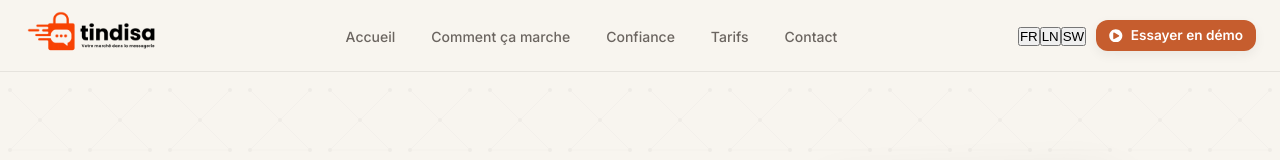
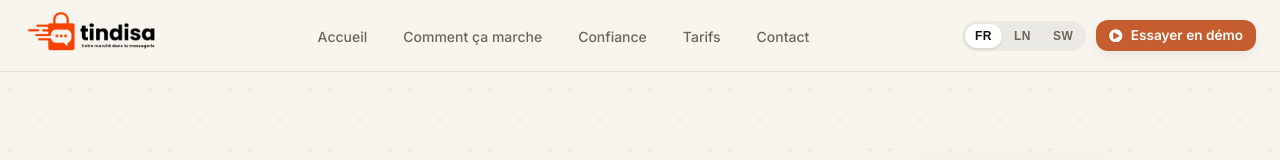
Before and after one commit to Kikanda713/Alih, a React (Vite) app: page / in a window 1280 px wide. Shown: the top 160 px of the page. Built offline with nearby package versions, Linux system fonts and the light colour scheme; no server answers.

Commit message:
Add style language switchers

```diff
--- a/src/App.css
+++ b/src/App.css
@@ -188,6 +188,39 @@ section[id] {
   transition: background var(--duration) var(--ease);
   background: transparent;
   border: 1px solid var(--border);
+}
+
+/* Language Switcher */
+.lang-switcher {
+  display: flex;
+  align-items: center;
+  gap: 2px;
+  background: rgba(18, 18, 18, 0.05);
+  border-radius: 20px;
+  padding: 3px;
+}
+
+.lang-btn {
+  font-size: 12px;
+  font-weight: 600;
+  letter-spacing: 0.5px;
+  padding: 5px 10px;
+  border: none;
+  border-radius: 16px;
+  background: transparent;
+  color: var(--gray);
+  cursor: pointer;
+  transition: background var(--duration) var(--ease), color var(--duration) var(--ease);
+}
+
+.lang-btn:hover {
+  color: var(--ebony);
+}
+
+.lang-btn.active {
+  background: var(--white);
+  color: var(--ebony);
+  box-shadow: 0 1px 3px rgba(0,0,0,0.12);
 }
 
 .btn-signin:hover {
```
